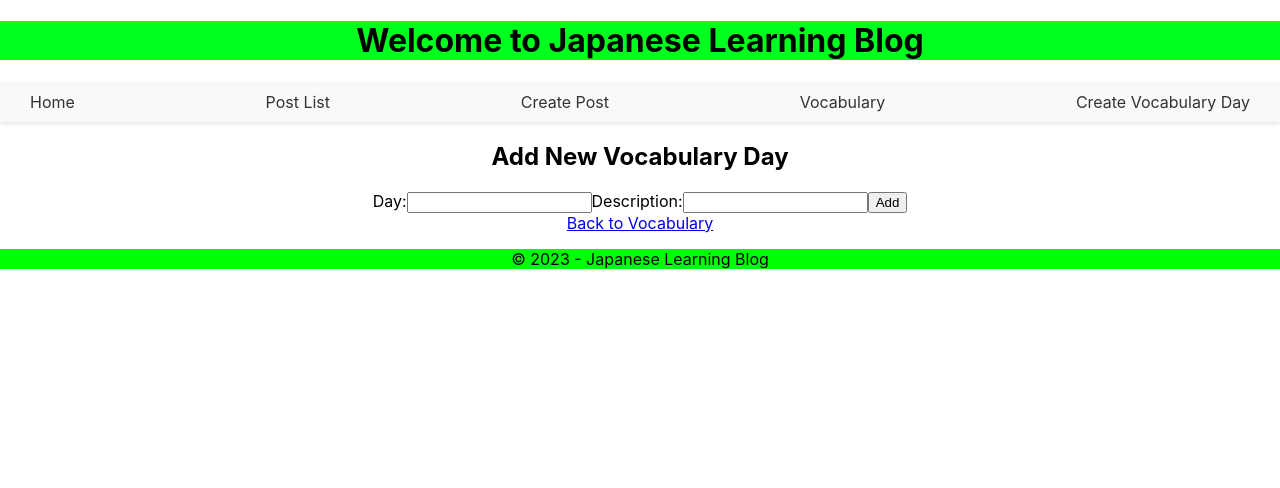
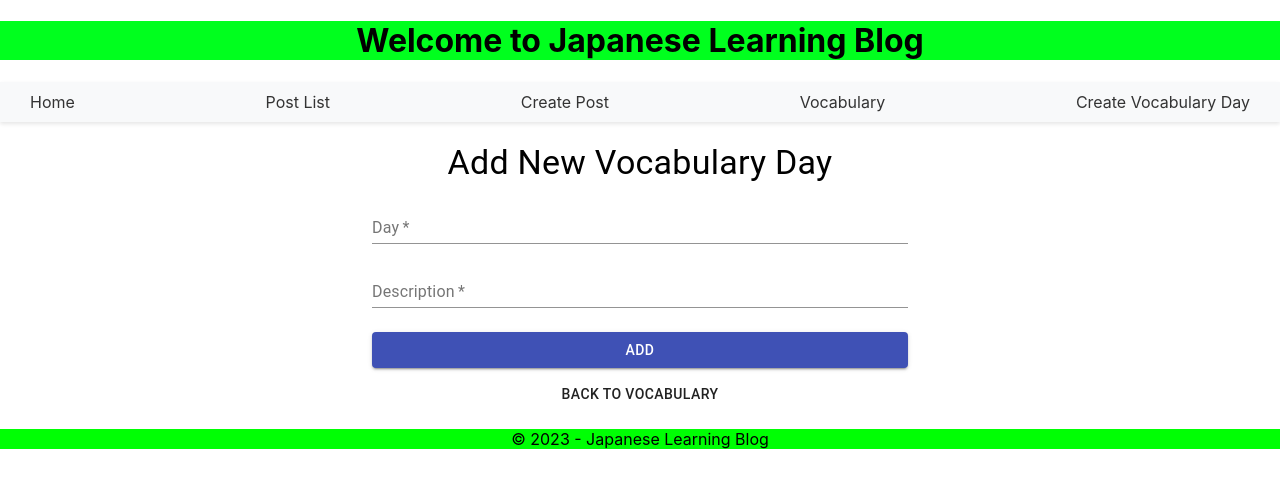
Before and after one commit to nRookie/my-blog, a React (Create React App) app in the folder my-blog/: page /create-vocabulary-list in a window 1280 px wide. Shown: the top 488 px of the page. Built offline with nearby package versions, Linux system fonts and the light colour scheme.

Commit message:
make more beautiful with material

```diff
--- a/my-blog/package.json
+++ b/my-blog/package.json
@@ -3,6 +3,7 @@
   "version": "0.1.0",
   "private": true,
   "dependencies": {
+    "@material-ui/core": "^4.12.4",
     "@reduxjs/toolkit": "^1.9.5",
     "@testing-library/jest-dom": "^5.16.5",
     "@testing-library/react": "^13.4.0",
--- a/my-blog/src/components/vocabulary/CreateVocabulariesInDay.js
+++ b/my-blog/src/components/vocabulary/CreateVocabulariesInDay.js
@@ -1,6 +1,7 @@
 import React, { useState } from 'react';
 import { Link } from 'react-router-dom';
 
+//TODO: remove to add vocabularyInDay
 const CreateVocabularyInDay = () => {
 
 }
--- a/my-blog/src/components/vocabulary/CreateVocabularyDay.js
+++ b/my-blog/src/components/vocabulary/CreateVocabularyDay.js
@@ -2,12 +2,35 @@ import React, { useState } from 'react';
 import { Link, useNavigate } from 'react-router-dom';
 import axios from 'axios';
 import serverAddress from '../../config';
+
+import { makeStyles } from '@material-ui/core/styles';
+import TextField from '@material-ui/core/TextField';
+import Button from '@material-ui/core/Button';
+import Container from '@material-ui/core/Container';
+import Typography from '@material-ui/core/Typography';
+import Alert from '@material-ui/lab/Alert';
+
+const useStyles = makeStyles((theme) => ({
+  form: {
+    display: 'flex',
+    flexDirection: 'column',
+    margin: theme.spacing(1),
+  },
+  textField: {
+    marginBottom: theme.spacing(2),
+  },
+  button: {
+    marginTop: theme.spacing(1),
+  },
+}));
 
 const CreateVocabularyDay = () => {
   const [day, setDay] = useState('');
   const [description, setDescription] = useState('');
   const [error, setError] = useState('');
   const navigate = useNavigate();
+
+  const classes = useStyles();
 
   const handleSubmit = async (e) => {
     e.preventDefault();
@@ -30,34 +53,30 @@ const CreateVocabularyDay = () => {
   };
 
   return (
-    <div>
-      <h2>Add New Vocabulary Day</h2>
-      {error && <p>Error: {error}</p>}
-      <form onSubmit={handleSubmit}>
-        <label>
-          Day:
-          <input
+    <Container maxWidth="sm">
+      <Typography variant="h4" align="center" gutterBottom>Add New Vocabulary Day</Typography>
+      {error && <Alert severity="error">{error}</Alert>}
+      <form className={classes.form} onSubmit={handleSubmit}>
+        <TextField
+          className={classes.textField}
           type="text"
-            name="day"
+          label="Day"
           value={day}
           onChange={(event) => setDay(event.target.value)}
           required
         />
-        </label>
-        <label>
-          Description:
-          <input
+        <TextField
+          className={classes.textField}
           type="text"
-            name="description"
+          label="Description"
           value={description}
           onChange={(event) => setDescription(event.target.value)}
           required
         />
-        </label>
-        <button type="submit">Add</button>
+        <Button className={classes.button} variant="contained" color="primary" type="submit">Add</Button>
       </form>
-      <Link to="/vocabulary">Back to Vocabulary</Link>
-    </div>
+      <Button component={Link} to="/vocabulary">Back to Vocabulary</Button>
+    </Container>
   );
 };
 
--- a/my-blog/src/components/vocabulary/VocabularyList.js
+++ b/my-blog/src/components/vocabulary/VocabularyList.js
@@ -1,9 +1,30 @@
 // VocabularyList.js
+import Container from '@material-ui/core/Container';
+import TextField from '@material-ui/core/TextField';
+import Button from '@material-ui/core/Button';
+import Typography from '@material-ui/core/Typography';
+import Paper from '@material-ui/core/Paper';
+import CircularProgress from '@material-ui/core/CircularProgress';
+import List from '@material-ui/core/List';
+import ListItem from '@material-ui/core/ListItem';
+import ListItemText from '@material-ui/core/ListItemText';
+import { makeStyles } from '@material-ui/core/styles';
+import { Alert } from '@material-ui/lab';
 
 import React, { useEffect } from 'react';
 import {useDispatch, useSelector} from 'react-redux';
 import axios from 'axios';
 import { Link } from 'react-router-dom';
+
+const useStyles = makeStyles((theme) => ({
+    form: {
+      '& .MuiTextField-root': {
+        margin: theme.spacing(1),
+        width: '25ch',
+      },
+    },
+  }));
+
 
 const VocabularyList = () => {
     const dispatch = useDispatch();
```
Also changed, not shown: 1 other file (tests, documents, lock files or other folders). Lines whose indentation alone changed are shown as unchanged.
